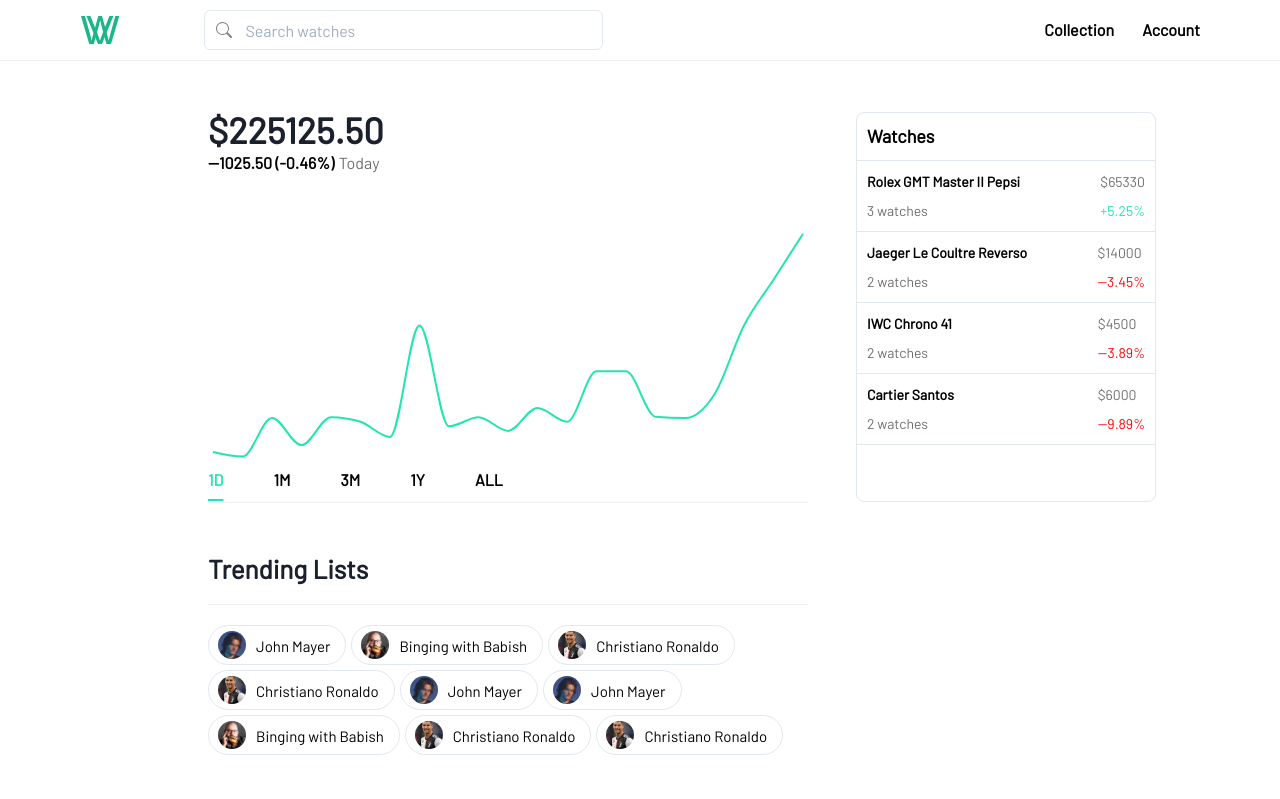
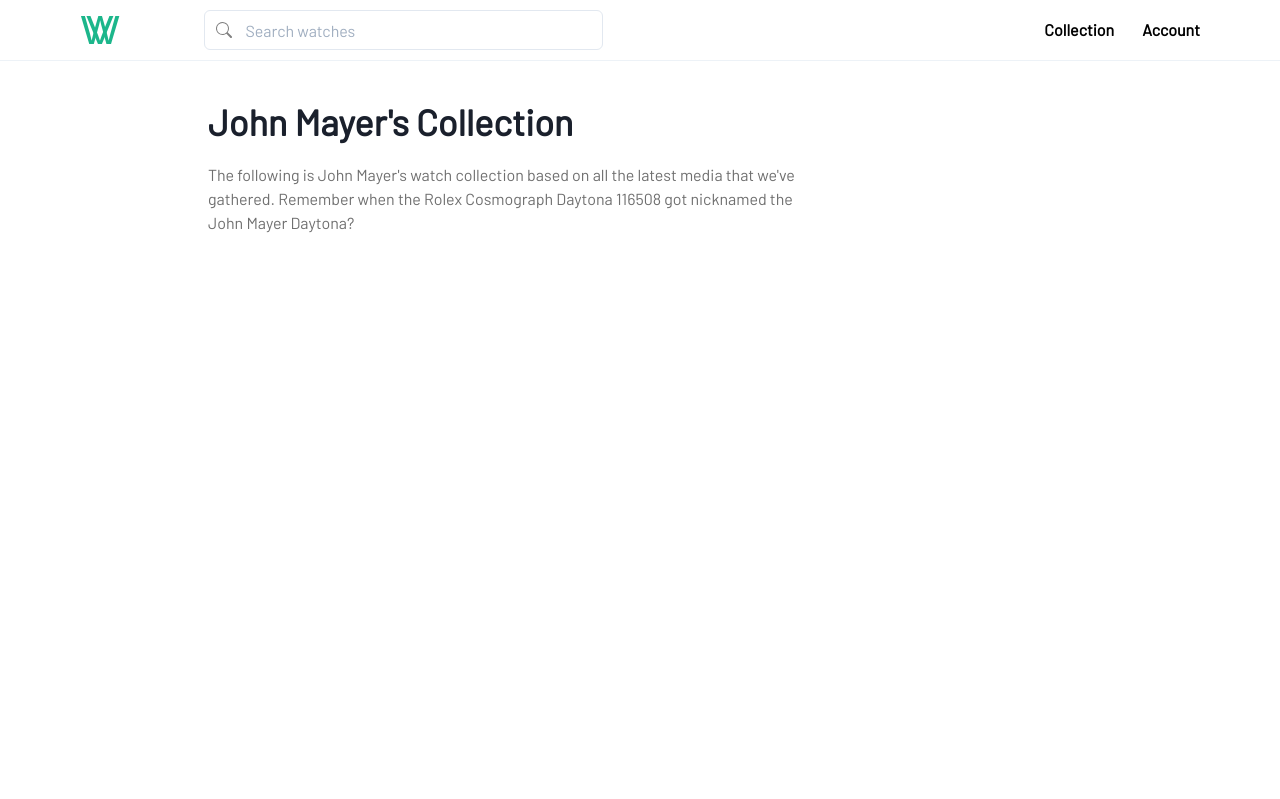
Before and after one commit to samkyuseo/watchstreet, a React (Create React App) app: page /lists/watchvalue/1 in a window 1280 px wide. Before the commit this address led to /profile. Shown: the top 799 px of the page. Built offline with nearby package versions, Linux system fonts and the light colour scheme; no server answers; sample sign-in values are in the browser's storage.

Commit message:
started making list view

```diff
--- a/src/App.tsx
+++ b/src/App.tsx
@@ -10,6 +10,7 @@
 import { getAuth } from 'firebase/auth';
 
 import { LoadingPage } from './pages/loadingpage/LoadingPage';
+import { ListPage } from './pages/listpage/ListPage';
 
 const firebaseConfig = {
   apiKey: 'AIzaSyBNvP9lKSi6K-Mean3tkJfy65a6OfYq3oI',
@@ -27,6 +28,7 @@
 const App = () => {
   const [user, loading, error] = useAuthState(getAuth());
   const authRoutes = useRoutes([
+    { path: '/lists/watchvalue/:id', element: <ListPage /> },
     { path: '/watch/:id', element: <WatchPage /> },
     { path: '/profile', element: <ProfilePage /> },
     { path: '*', element: <Navigate to='/profile' /> },
--- /dev/null
+++ b/src/pages/listpage/ListPage.tsx
@@ -0,0 +1,21 @@
+import { Navbar } from '../../components/navbars/Navbar';
+import { Container, Text, Heading, Box, Table } from '@chakra-ui/react';
+const ListPage = () => {
+  return (
+    <>
+      <Navbar />
+      <Container maxWidth='70%' mt='100px' mb='100px'>
+        <Box width='600px' mt='40px'>
+          <Heading>John Mayer's Collection</Heading>
+          <Text mt='20px'>
+            The following is John Mayer's watch collection based on all the
+            latest media that we've gathered. Remember when the Rolex Cosmograph
+            Daytona 116508 got nicknamed the John Mayer Daytona?
+          </Text>
+        </Box>
+      </Container>
+    </>
+  );
+};
+
+export { ListPage };
--- a/src/theme/theme.ts
+++ b/src/theme/theme.ts
@@ -39,11 +39,6 @@
       },
       'card-text': {
         fontSize: '14px',
-      },
-      'card-ticker-text': {
-        fontSize: '14px',
-        color: 'black',
-        fontWeight: '800',
       },
     },
   },
```
